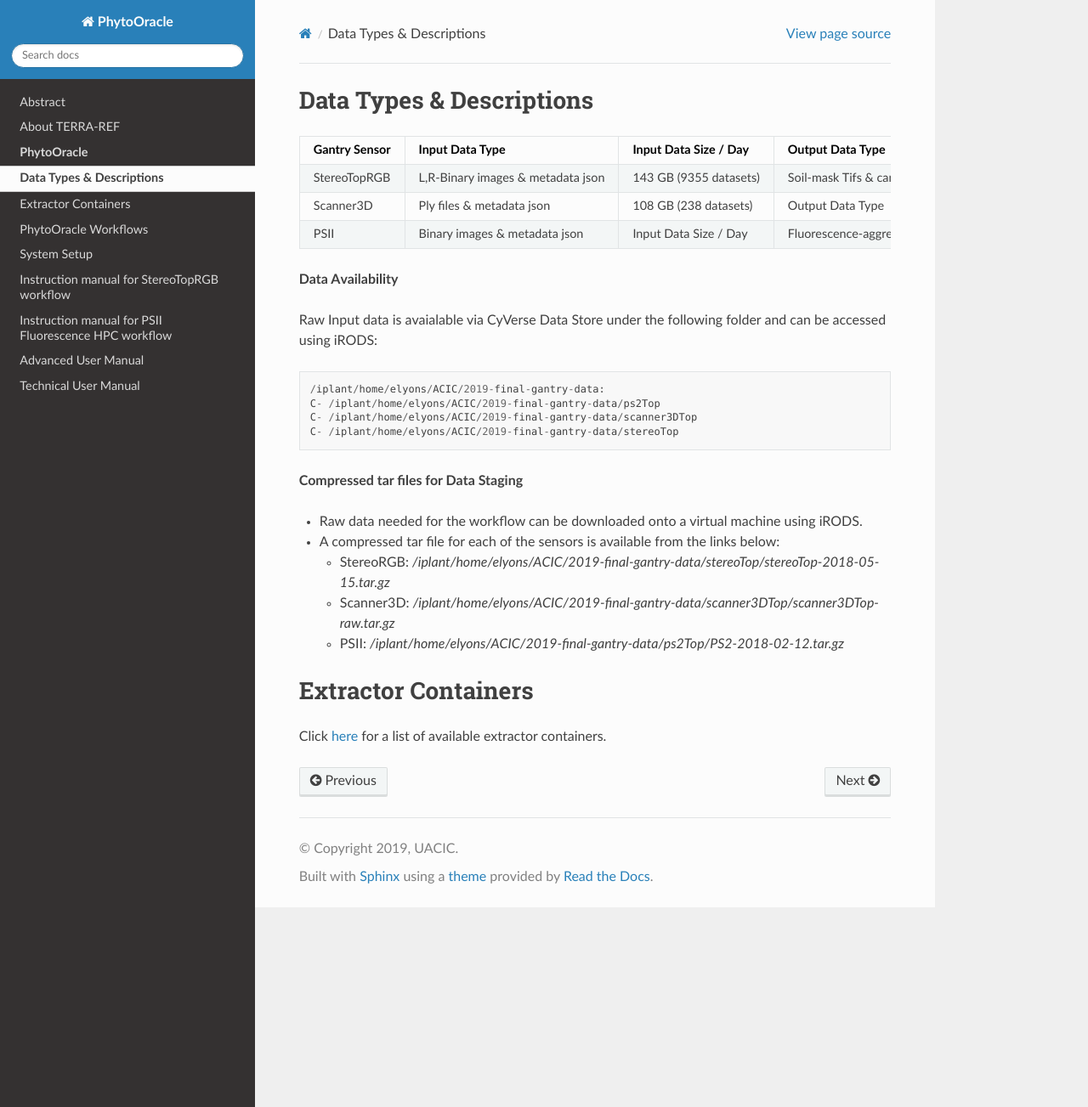
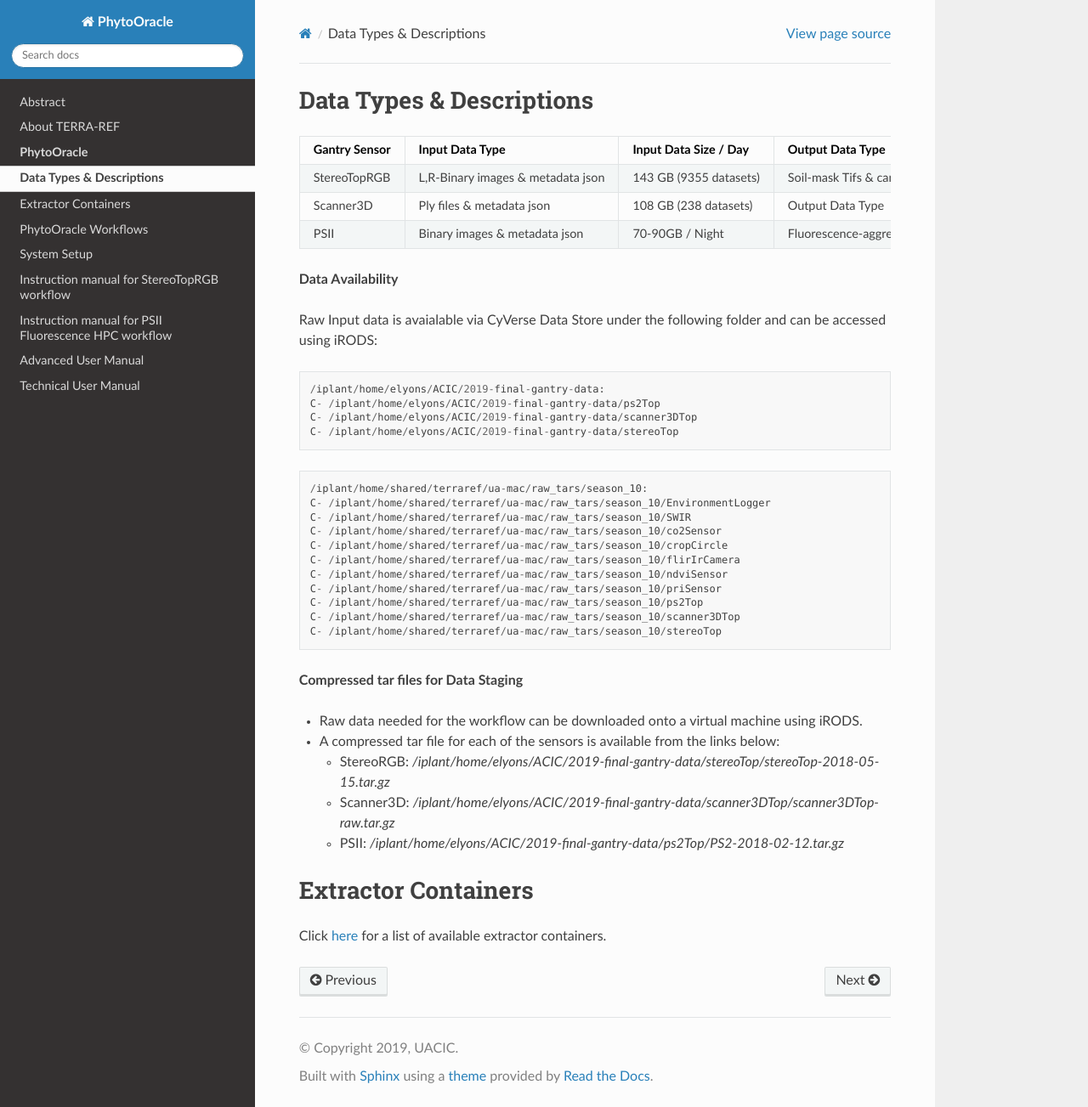
Before and after one commit to LyonsLab/PhytoOracle, a Sphinx documentation site: the page built from docs/Input_data.rst, in a window 1280 px wide and 1303 px high. Shown: the whole window at 85% size. Built offline with Sphinx 7.4.7 and the Read the Docs theme 2.0.0, drawn with Linux system fonts in a browser that asks for light colours.

Commit message:
Update Input_data.rst
add ps2 data description

```diff
--- a/docs/Input_data.rst
+++ b/docs/Input_data.rst
@@ -22,9 +22,9 @@ Data Types & Descriptions
      - Output Data Size / Day
    * - PSII
      - Binary images & metadata json
-     - Input Data Size / Day
+     - 70-90GB / Night
      - Fluorescence-aggregates.csv
-     - Output Data Size / Day
+     - 30-35MB / Night
 
 
 **Data Availability**
@@ -37,6 +37,20 @@ Raw Input data is avaialable via CyVerse Data Store under the following folder a
    C- /iplant/home/elyons/ACIC/2019-final-gantry-data/ps2Top
    C- /iplant/home/elyons/ACIC/2019-final-gantry-data/scanner3DTop
    C- /iplant/home/elyons/ACIC/2019-final-gantry-data/stereoTop
+
+.. code::
+
+   /iplant/home/shared/terraref/ua-mac/raw_tars/season_10:
+   C- /iplant/home/shared/terraref/ua-mac/raw_tars/season_10/EnvironmentLogger
+   C- /iplant/home/shared/terraref/ua-mac/raw_tars/season_10/SWIR
+   C- /iplant/home/shared/terraref/ua-mac/raw_tars/season_10/co2Sensor
+   C- /iplant/home/shared/terraref/ua-mac/raw_tars/season_10/cropCircle
+   C- /iplant/home/shared/terraref/ua-mac/raw_tars/season_10/flirIrCamera
+   C- /iplant/home/shared/terraref/ua-mac/raw_tars/season_10/ndviSensor
+   C- /iplant/home/shared/terraref/ua-mac/raw_tars/season_10/priSensor
+   C- /iplant/home/shared/terraref/ua-mac/raw_tars/season_10/ps2Top
+   C- /iplant/home/shared/terraref/ua-mac/raw_tars/season_10/scanner3DTop
+   C- /iplant/home/shared/terraref/ua-mac/raw_tars/season_10/stereoTop
 
 
 **Compressed tar files for Data Staging**
```
